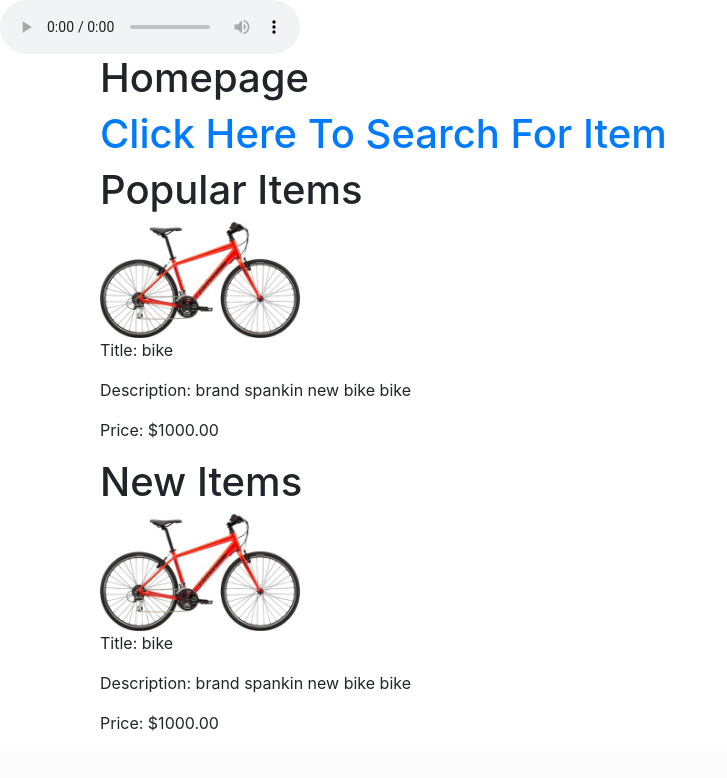
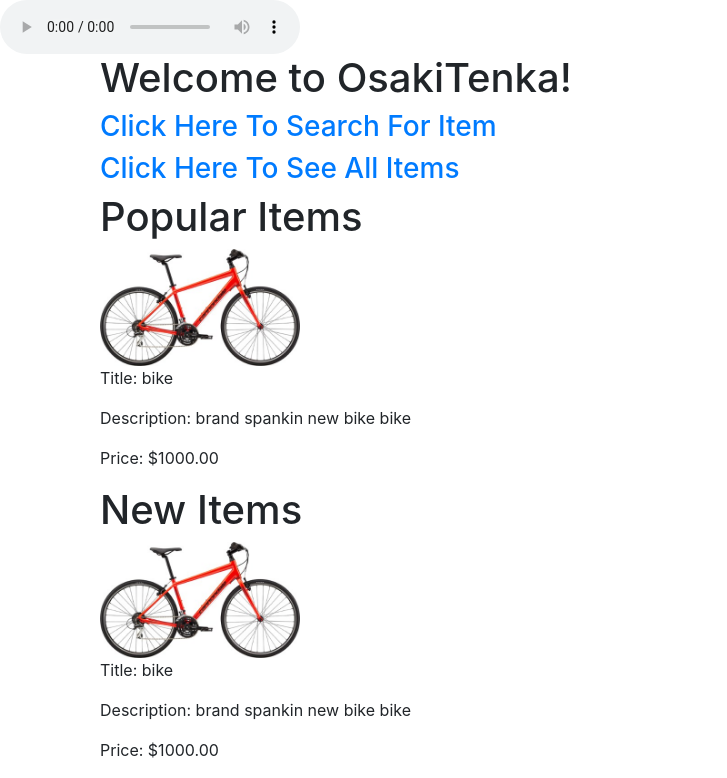
Before and after one commit to wchung42/osakitenka, a Django app: page /home/ in a window 1280 px wide. Shown: the part 56-834 px from the top of the page, without its empty margins (0-727 px from the left). Before the commit the page ends 787 px from the top, so only its background shows below. Run offline with Django 3.2, Linux system fonts and the light colour scheme; data comes from the database, SQL or seed files in the repository; both versions use the stored data as it was after the commit; some libraries are stand-ins or nearby versions.

Commit message:
added all-items view; order models

```diff
--- a/home/templates/home/home.html
+++ b/home/templates/home/home.html
@@ -8,9 +8,12 @@
 	</audio>
 <div class="container">
 	<div class="col-md-8">
-		<h1>Homepage</h1>
+		<h1>Welcome to OsakiTenka!</h1>
 			<a href= "{% url 'search_item' %}">
-				<h1>Click Here To Search For Item</h1>
+				<h3>Click Here To Search For Item</h3>
+			</a>
+			<a href= "{% url 'item-list' %}">
+				<h3>Click Here To See All Items</h3>
 			</a>
 			<h1>Popular Items</h1>
 			{% for itm in items %}
--- a/products/admin.py
+++ b/products/admin.py
@@ -1,6 +1,8 @@
 from django.contrib import admin
-from .models import Product, ProductsImage
+from .models import Product, ProductsImage, OrderItem, Order
 
 # Register your models here.
 admin.site.register(Product)
 admin.site.register(ProductsImage)
+admin.site.register(OrderItem)
+admin.site.register(Order)
--- a/products/models.py
+++ b/products/models.py
@@ -1,5 +1,6 @@
 from django.db import models
 from django.contrib.auth.models import User
+from django.conf import settings
 
 
 # Create your models here.
@@ -17,3 +18,21 @@
 class ProductsImage(models.Model):
 	product = models.ForeignKey(Product, related_name='product', on_delete=models.CASCADE)
 	image = models.ImageField(upload_to='product_image', blank=True)
+
+
+# product becomes an orderitem after being added to cart
+class OrderItem(models.Model):
+	item = models.ForeignKey(Product, on_delete = models.CASCADE)
+
+	def __str__(self):
+		return self.title
+
+class Order(models.Model):
+	user = models.ForeignKey(settings.AUTH_USER_MODEL, on_delete = models.CASCADE)
+	items = models.ManyToManyField(OrderItem)
+	start_date = models.DateTimeField(auto_now_add = True)
+	ordered_date = models.DateTimeField()
+	ordered = models.BooleanField(default = False)
+
+	def __str__(self):
+		return self.title
--- a/products/urls.py
+++ b/products/urls.py
@@ -1,10 +1,11 @@
 from django.urls import path
 from django.conf.urls import url
 from . import views
-from products.views import submit_item
+from products.views import submit_item, item_list
 
 urlpatterns = [
 	path('submit-item/', views.submit_item, name='submit_item'),
 	url(r'^item/(?P<pk>\d+)/$', views.view_item, name='view_item'),
 	path('search-item/', views.search_item, name='search_item'),
+	path('all-items/', views.item_list, name = 'item-list'),
 ]
--- a/products/views.py
+++ b/products/views.py
@@ -58,3 +58,9 @@
 			'img': img,
 			}
 		return render(request, 'products/search_item.html', args)
+
+def item_list(request):
+	context = {
+		'items': Product.objects.all()
+	}
+	return render(request, 'products/item_list.html', context)
```
Also changed, not shown: products/templates/products/item_list.html (added, +11 -0 lines), db.sqlite3.
